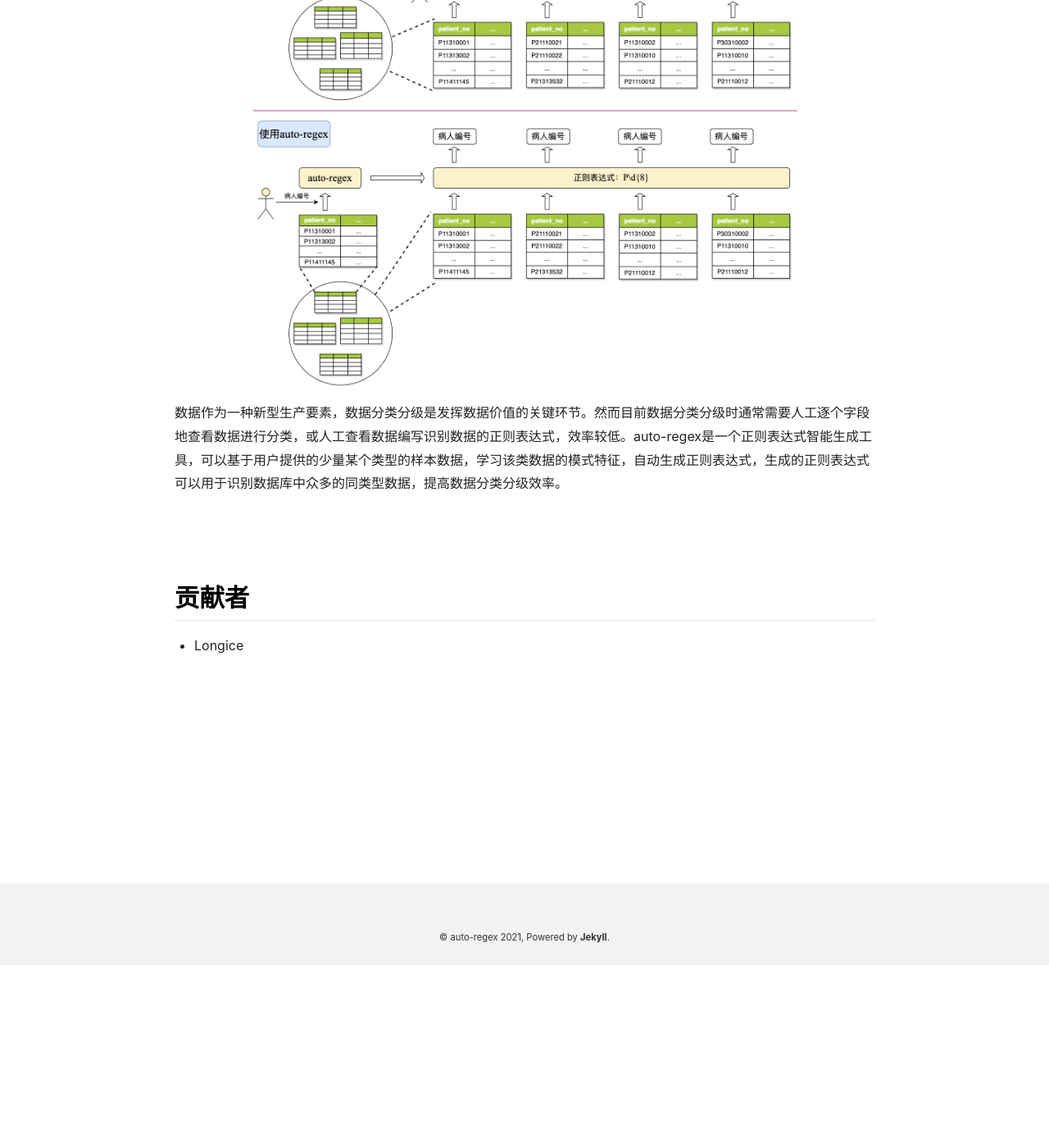
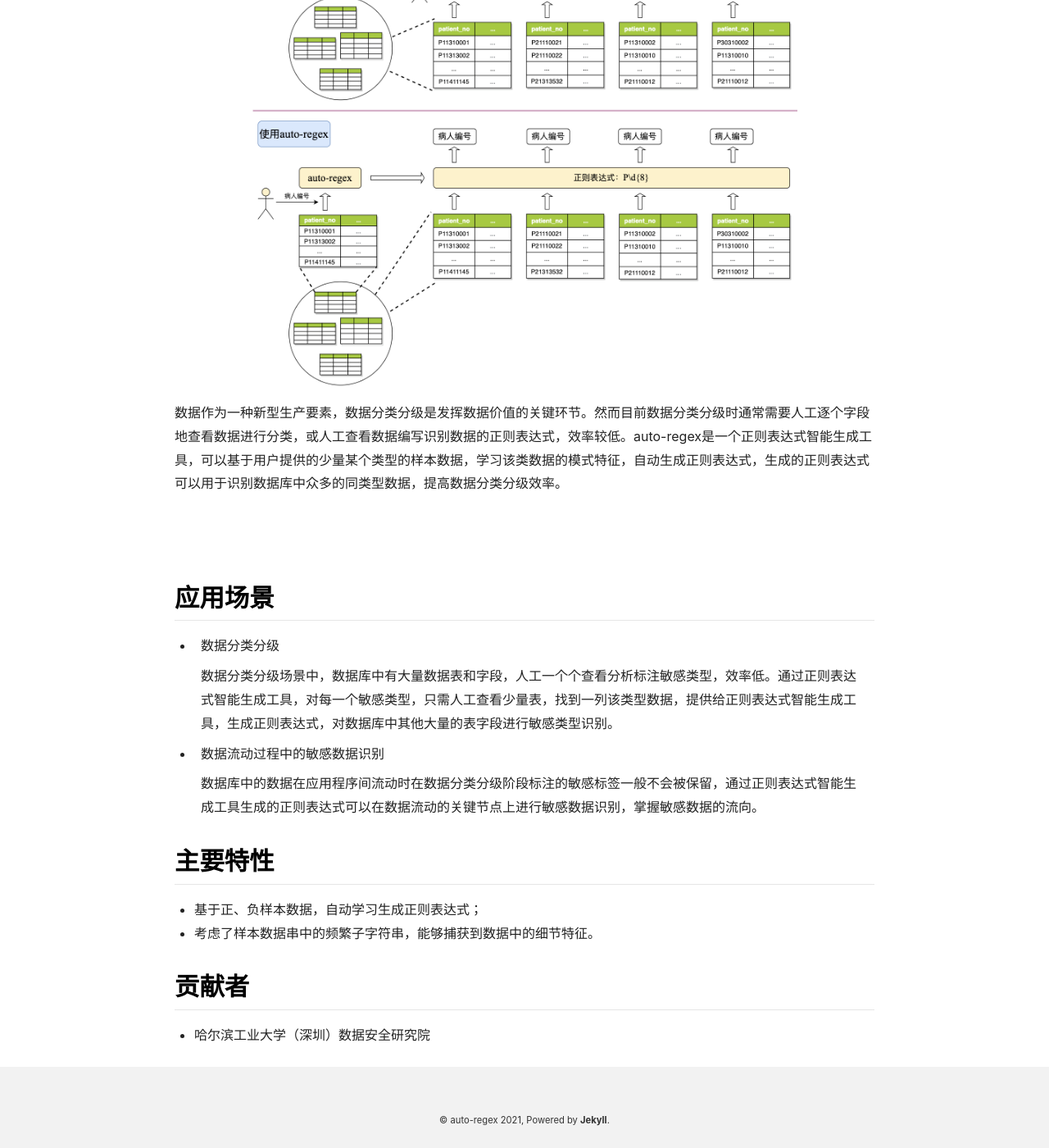
Before and after one commit to hitsz-ids/auto-regex, a Jekyll site: the page built from home.md, in a window 1280 px wide and 1400 px high, scrolled down 223 px. Shown: the whole window at 82% size. Built offline with Jekyll 4.4.1, drawn with Linux system fonts in a browser that asks for light colours; nearby versions of some CDN libraries.

Commit message:
update readme

```diff
--- a/home.md
+++ b/home.md
@@ -13,6 +13,23 @@ key: page-home
 
 <br><br>
 
+## 应用场景
+
+- 数据分类分级
+
+  数据分类分级场景中，数据库中有大量数据表和字段，人工一个个查看分析标注敏感类型，效率低。通过正则表达式智能生成工具，对每一个敏感类型，只需人工查看少量表，找到一列该类型数据，提供给正则表达式智能生成工具，生成正则表达式，对数据库中其他大量的表字段进行敏感类型识别。
+
+- 数据流动过程中的敏感数据识别
+
+  数据库中的数据在应用程序间流动时在数据分类分级阶段标注的敏感标签一般不会被保留，通过正则表达式智能生成工具生成的正则表达式可以在数据流动的关键节点上进行敏感数据识别，掌握敏感数据的流向。
+
+## 主要特性
+
+- 基于正、负样本数据，自动学习生成正则表达式；
+- 考虑了样本数据串中的频繁子字符串，能够捕获到数据中的细节特征。
+
+
+
 ## 贡献者
 
-+ Longice
++ 哈尔滨工业大学（深圳）数据安全研究院
```
